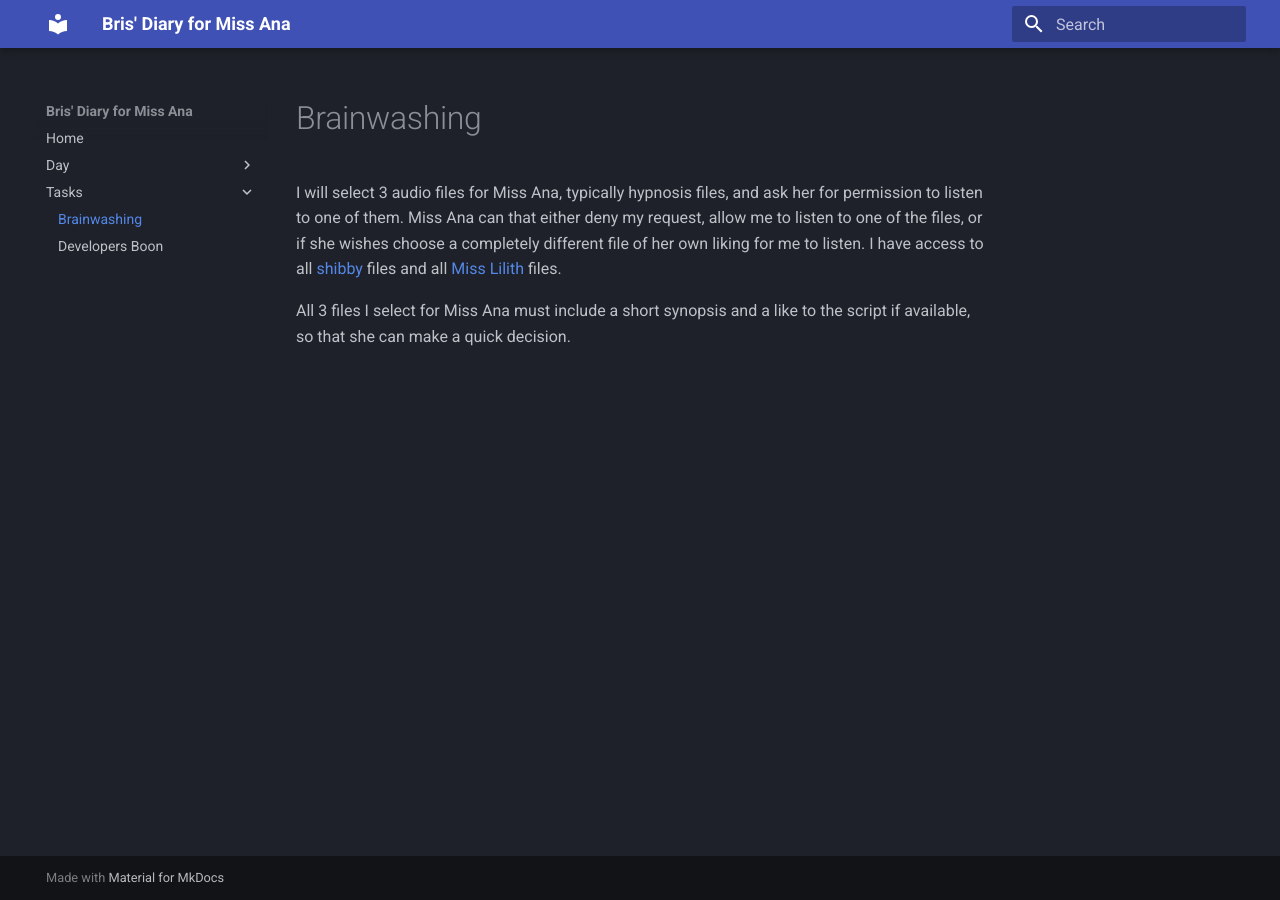
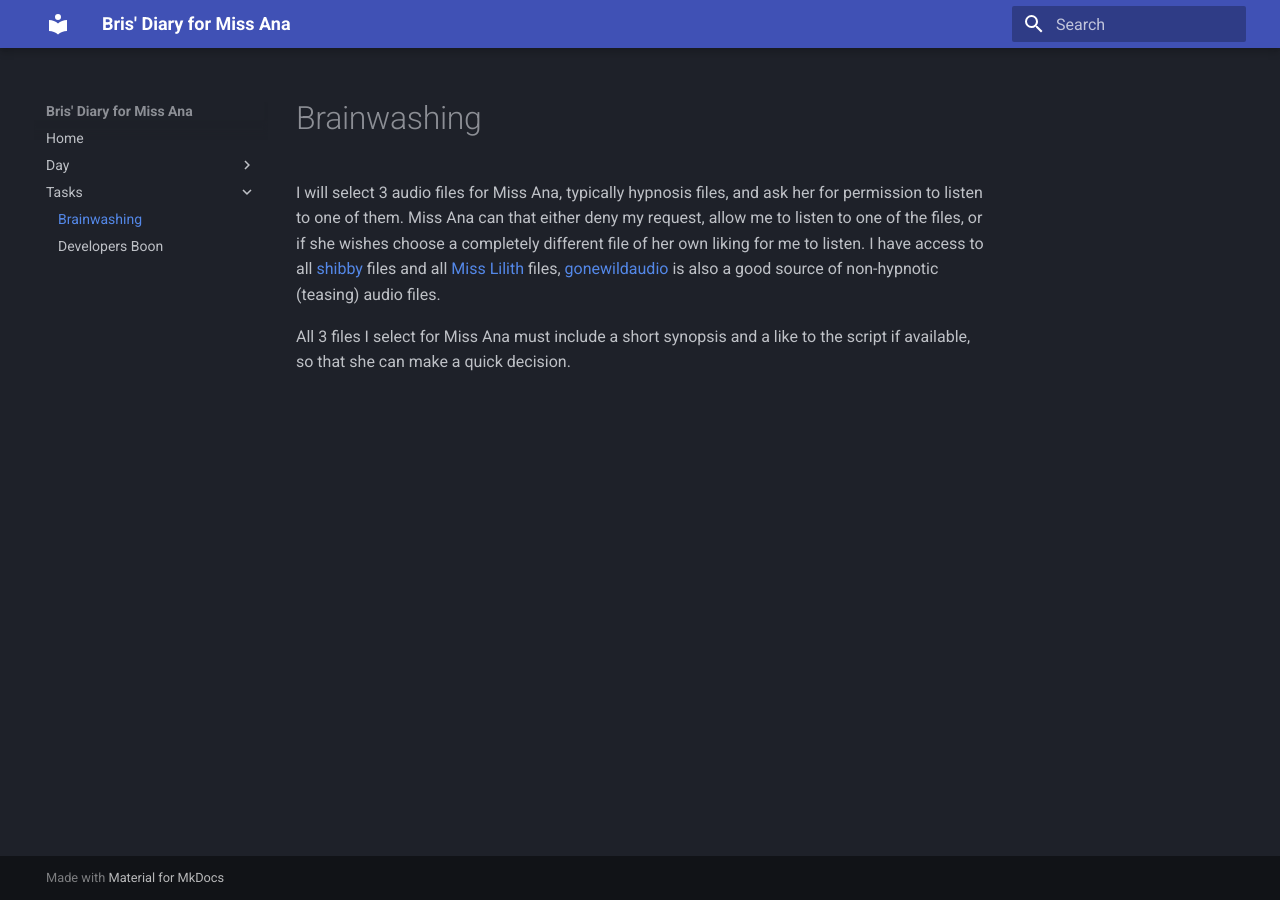
Before and after one commit to bris00/DFMA, an MkDocs documentation site: the page built from diary/Tasks/Brainwashing.md, in a window 1280 px wide. Built offline with MkDocs 1.6.1 and Material for MkDocs 9.7.7, drawn with Linux system fonts in a browser that asks for light colours.

Commit message:
vault backup: 2023-01-04 23:29:00
Affected files:
diary/.obsidian/hotkeys.json
diary/Tasks/Brainwashing.md

```diff
--- a/diary/Tasks/Brainwashing.md
+++ b/diary/Tasks/Brainwashing.md
@@ -1,3 +1,5 @@
-I will select 3 audio files for Miss Ana, typically hypnosis files, and ask her for permission to listen to one of them. Miss Ana can that either deny my request, allow me to listen to one of the files, or if she wishes choose a completely different file of her own liking for me to listen. I have access to all [shibby](https://shibbydex.com/tags) files and all [Miss Lilith](https://lilithunleashed.net/free-erotic-hypnosis/full-hypnosis-sessions/) files.
+From: [[2023-01-04]]
+
+I will select 3 audio files for Miss Ana, typically hypnosis files, and ask her for permission to listen to one of them. Miss Ana can that either deny my request, allow me to listen to one of the files, or if she wishes choose a completely different file of her own liking for me to listen. I have access to all [shibby](https://shibbydex.com/tags) files and all [Miss Lilith](https://lilithunleashed.net/free-erotic-hypnosis/full-hypnosis-sessions/) files, [gonewildaudio](https://reddit.com/r/gonewildaudio) is also a good source of non-hypnotic (teasing) audio files.
 
 All 3 files I select for Miss Ana must include a short synopsis and a like to the script if available, so that she can make a quick decision.
```
Also changed, not shown: 1 other file.
